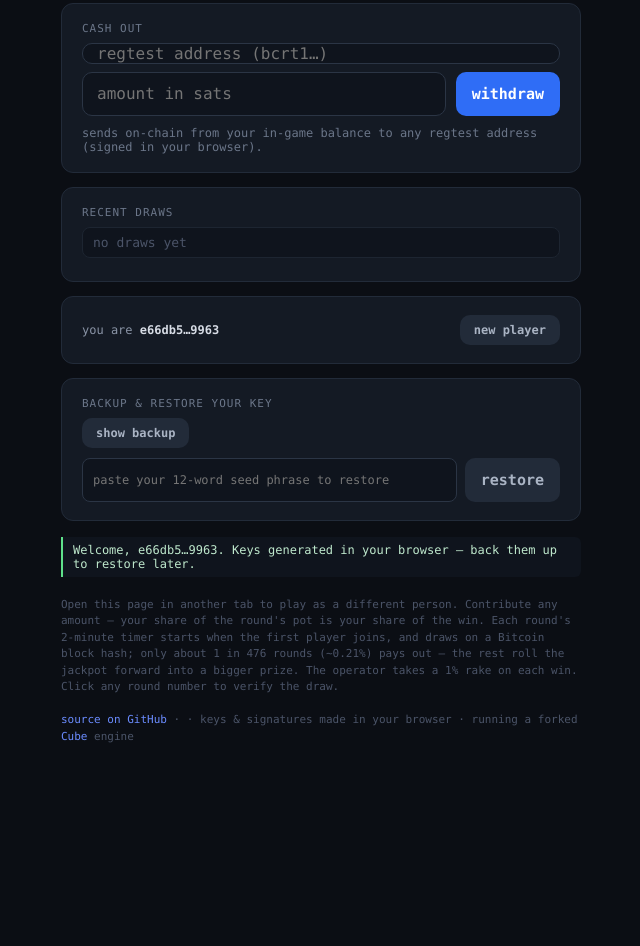
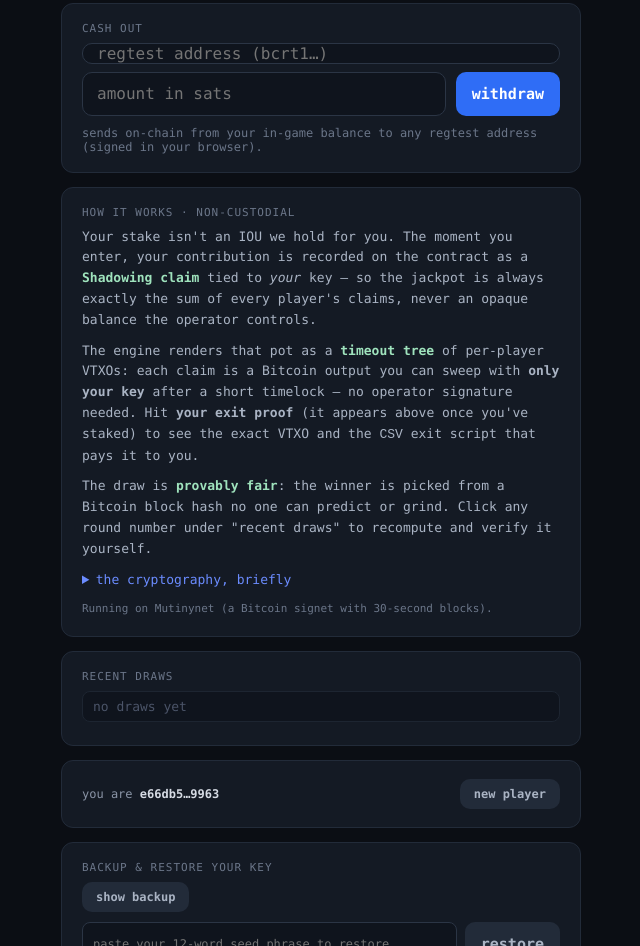
Before and after one commit to asoltys/lottery, a website: page index.html in a window 1280 px wide. Shown: the part 598-1544 px from the top of the page, without its empty margins (319-959 px from the left). Before the commit the page ends 1403 px from the top, so only its background shows below. Drawn offline with Linux system fonts and the light colour scheme.

Commit message:
ui: add 'how it works · non-custodial' explainer card
Explains Shadowing claims, the timeout-tree of per-player exitable VTXOs, the
provably-fair draw, and (in a details disclosure) the Projector/MuSig2/CSV-exit
mechanics + the pre-signed-unroll offline fallback — honest about what's derived
today vs the on-chain covenant emission being rolled out. Notes Mutinynet (30s).

Co-Authored-By: Claude Opus 4.8 (1M context) <noreply@anthropic.com>

```diff
--- a/index.html
+++ b/index.html
@@ -131,6 +131,42 @@
     </div>
 
     <div class="card">
+      <div class="feedtitle">how it works · non-custodial</div>
+      <div style="font-size:13px;color:#aab4c4;line-height:1.6">
+        Your stake isn't an IOU we hold for you. The moment you enter, your contribution is recorded
+        on the contract as a <b style="color:#9fe3bd">Shadowing claim</b> tied to <i>your</i> key — so the
+        jackpot is always exactly the sum of every player's claims, never an opaque balance the operator controls.
+        <div style="margin-top:10px">
+          The engine renders that pot as a <b style="color:#9fe3bd">timeout tree</b> of per-player VTXOs: each claim
+          is a Bitcoin output you can sweep with <b>only your key</b> after a short timelock — no operator signature
+          needed. Hit <b>your exit proof</b> (it appears above once you've staked) to see the exact VTXO and the
+          <code>CSV</code> exit script that pays it to you.
+        </div>
+        <div style="margin-top:10px">
+          The draw is <b style="color:#9fe3bd">provably fair</b>: the winner is picked from a Bitcoin block hash no
+          one can predict or grind. Click any round number under "recent draws" to recompute and verify it yourself.
+        </div>
+        <details style="margin-top:10px">
+          <summary style="cursor:pointer;color:#6b8cff">the cryptography, briefly</summary>
+          <div style="margin-top:8px;color:#8a94a6;font-size:12px;line-height:1.6">
+            Claims use Cube's <code>OP_SHADOW_*</code> opcodes (invariant: contract balance ≥ Σ claims, enforced by
+            the VM). Each VTXO's key path is a <b>Projector</b> value-bound MuSig2 aggregate of your key + the engine
+            key, so a claim can't be re-bound to a different amount; the script path is your unilateral
+            <code>&lt;delay&gt; CSV DROP &lt;your key&gt; CHECKSIG</code> exit. Across rounds the pot's covenant is
+            refreshed by an N-of-N signature of all participants; anyone who goes offline is covered by a
+            <b>pre-signed unroll</b> that puts their VTXO on-chain so they can still exit alone. Today the engine
+            <i>derives and serves</i> each player's exit proof from live claims; emitting those covenants on-chain
+            every round (so the timelocked exit is enforced without trusting the engine to stay honest) is the
+            final piece being rolled out.
+          </div>
+        </details>
+        <div style="margin-top:10px;font-size:11px;color:#6b7689">
+          Running on Mutinynet (a Bitcoin signet with 30-second blocks).
+        </div>
+      </div>
+    </div>
+
+    <div class="card">
       <div class="feedtitle">recent draws</div>
       <div id="draws"><div class="draw empty">no draws yet</div></div>
     </div>
```
